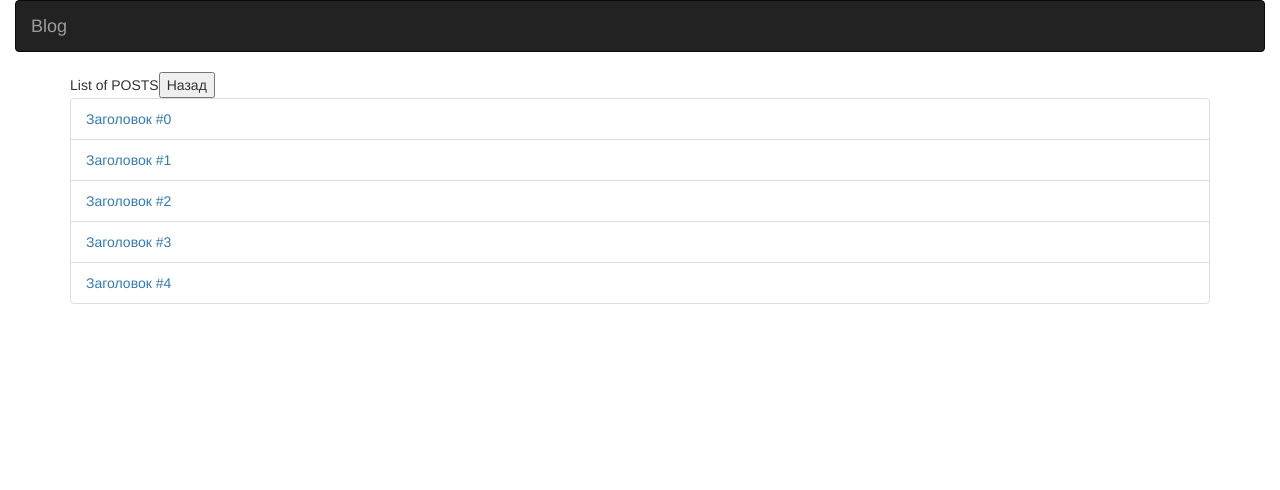
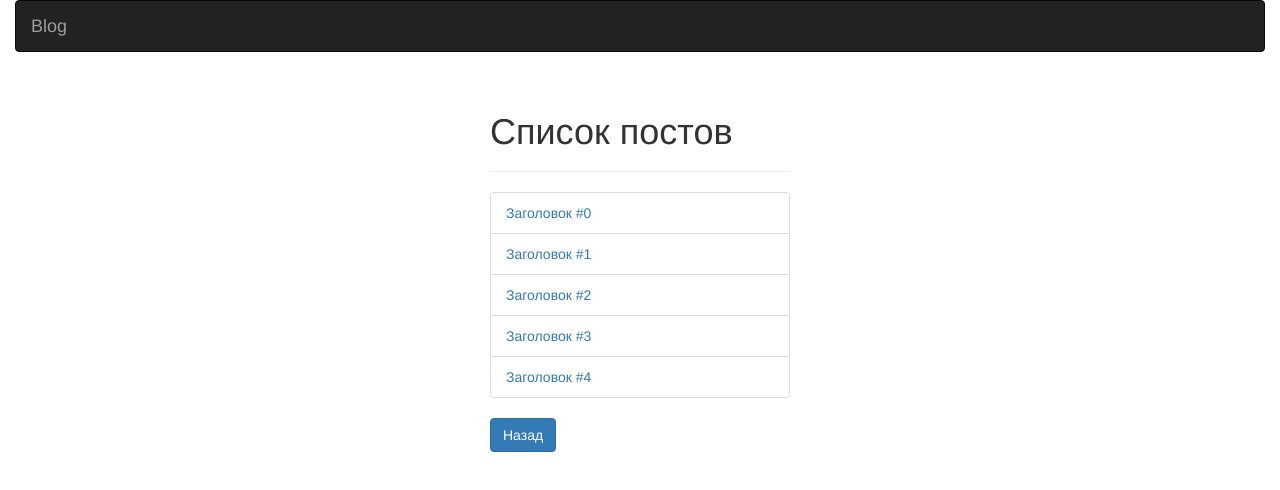
Before and after one commit to shapkarin/blog, a React (Create React App) app: page /posts in a window 1280 px wide. Shown: the top 490 px of the page. Built offline with nearby package versions, Linux system fonts and the light colour scheme.

Commit message:
some fixes and style

```diff
--- a/src/Components/Header.jsx
+++ b/src/Components/Header.jsx
@@ -8,9 +8,9 @@ export default class Header extends Component {
     return <nav className={`navbar  ${this.props.name === 'Landing' ? 'navbar-default' : 'navbar-inverse'}`}>
       <div className="container-fluid">
         <div className="navbar-header">
-          <a className="navbar-brand" href="#">
+          <Link className="navbar-brand" to={this.props.name === 'Landing' ? '/' : '/posts'}>
             {this.props.name}
-          </a>
+          </Link>
         </div>
       </div>
     </nav>;
--- a/src/Pages/Post.jsx
+++ b/src/Pages/Post.jsx
@@ -6,16 +6,26 @@ export default class Post extends Component {
   state = {
     id: 1,
     title: 'Заголовок поста',
-    body: 'Тело поста'
+    body: `Lorem ipsum dolor sit amet, consectetur adipiscing elit.
+            Maecenas sagittis, ante in fermentum suscipit, urna urna cursus
+            dolor, id tristique ligula lectus finibus tortor. Quisque fringilla
+            imperdiet porttitor. Praesent elementum scelerisque neque.
+            Sed sagittis interdum odio. Phasellus convallis mi sapien,
+            sed ultrices leo vehicula vitae. Phasellus sodales dui sit amet fermentum venenatis.
+            Duis dignissim erat id vulputate molestie. Etiam sit amet pretium magna, ac posuere metus.
+            Lorem ipsum dolor sit amet, consectetur adipiscing elit.
+    `
   }
 
   render() {
     const post = this.state;
 
     return <div className="App">
-        <button onClick={browserHistory.goBack}>Назад</button>
-        <div>{post.title}</div>
+        <div className="page-header">
+          <h1>{post.title}</h1>
+        </div>
         <div>{post.body}</div>
+        <button onClick={browserHistory.goBack} className="btn btn-primary">Назад</button>
       </div>
   }
 }
--- a/src/Pages/Posts.jsx
+++ b/src/Pages/Posts.jsx
@@ -1,5 +1,7 @@
 import React, { Component } from 'react';
 import { Link, browserHistory } from 'react-router';
+
+import './Style/test.css';
 
 const itemTest = {
   title: 'Заголовок',
@@ -21,9 +23,10 @@ export default class Posts extends Component {
   render() {
     const { posts } = this.state;
 
-    return <div className="App">
-        List of POSTS
-        <button onClick={browserHistory.goBack}>Назад</button>  <br />
+    return <div className="group">
+        <div className="page-header">
+          <h1>Список постов</h1>
+        </div>
         <ul className="list-group">
           {
             posts.map(post =>
@@ -33,6 +36,7 @@ export default class Posts extends Component {
             )
           }
         </ul>
+        <button onClick={browserHistory.goBack} className="btn btn-primary">Назад</button>
       </div>
   }
 }
--- a/src/Pages/Style/test.css
+++ b/src/Pages/Style/test.css
@@ -1,2 +1,3 @@
-.test .some .else {
-  color: red; }
+.group {
+  width: 300px;
+  margin: 0 auto; }
--- a/src/Pages/Style/test.scss
+++ b/src/Pages/Style/test.scss
@@ -1,7 +1,4 @@
-.test {
-  .some {
-    .else {
-      color: red;
-    }
-  }
+.group {
+  width: 300px;
+  margin: 0 auto;
 }
```
